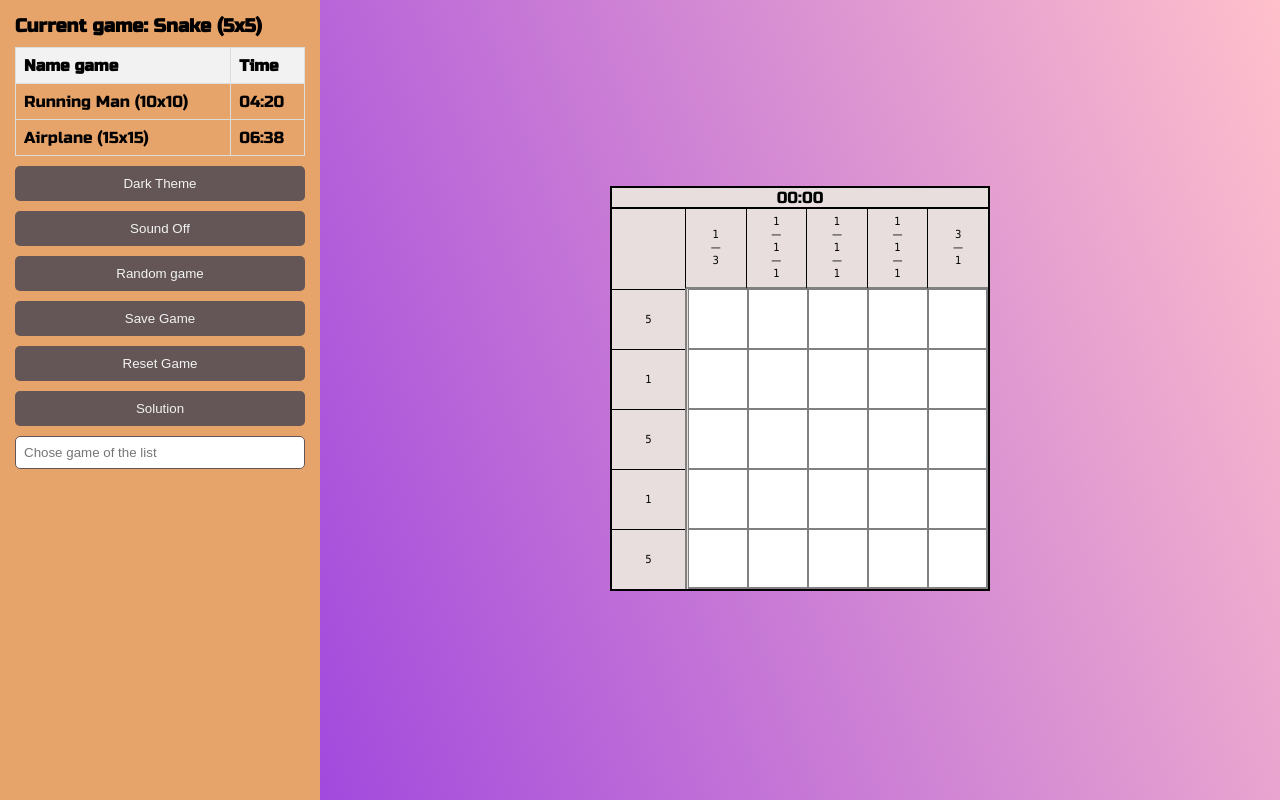
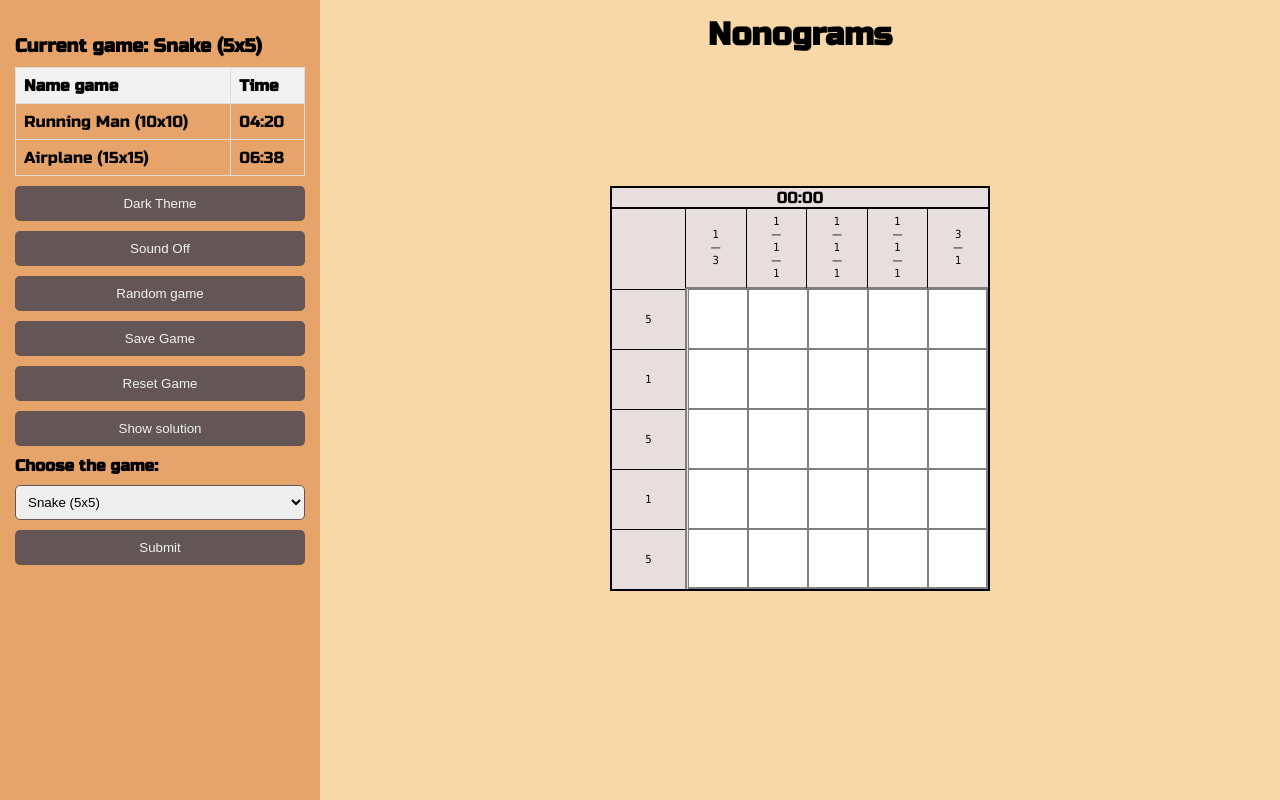
Before and after one commit to aoneban/nonograms, a website built with webpack: page nonograms/src/index.html in a window 1280 px wide. Built offline with nearby package versions, Linux system fonts and the light colour scheme; a web font is replaced by a local one.

Commit message:
fix: change the structure for choosing a new game

```diff
--- a/nonograms/src/index.js
+++ b/nonograms/src/index.js
@@ -22,12 +22,23 @@ function createInput() {
   const wrapper = document.createElement('div');
   wrapper.classList.add('input-wrapper');
 
-  const matrixValues = Object.keys(matrices);
+  const gameTitle = document.createElement('h4');
+  gameTitle.textContent = 'Choose the game:'
 
-  const input = document.createElement('input');
-  input.setAttribute('type', 'text');
-  input.setAttribute('placeholder', 'Chose game of the list');
+  const input = document.createElement('select');
   input.setAttribute('id', 'myInput');
+  const games = Object.keys(matrices)
+  games.forEach((elem) => {
+    const selectValue = document.createElement('option')
+    selectValue.setAttribute('name', elem);
+    selectValue.textContent = elem;
+    input.append(selectValue);
+  })
+
+  const buttonGame = document.createElement('button');
+  buttonGame.classList.add('btn');
+  buttonGame.textContent = 'Submit'
+  buttonGame.addEventListener('click', selectNewGame)
 
   const getResultGameFromLS = localStorage.getItem('savedResultsGameToTable');
 
@@ -85,7 +96,7 @@ function createInput() {
 
   const solutionGameButton = document.createElement('button');
   solutionGameButton.classList.add('btn');
-  solutionGameButton.textContent = 'Solution';
+  solutionGameButton.textContent = 'Show solution';
   solutionGameButton.addEventListener('click', showGameSolution);
 
   const resetGameButton = document.createElement('button');
@@ -118,18 +129,13 @@ function createInput() {
     saveGameButton,
     resetGameButton,
     solutionGameButton,
+    gameTitle,
     input,
+    buttonGame,
   );
 
   const matrixWrap = document.createElement('div');
   matrixWrap.setAttribute('id', 'myDropdown');
-
-  matrixValues.map((element) => {
-    const link = document.createElement('a');
-    link.style.display = 'block';
-    link.textContent = element;
-    matrixWrap.append(link);
-  });
 
   wrapper.append(matrixWrap);
   document.body.prepend(wrapper);
@@ -138,17 +144,10 @@ function createInput() {
 createInput();
 
 function handlerForInput() {
-  document.getElementById('myInput').addEventListener('click', function () {
-    document.getElementById('myDropdown').classList.add('class-block');
-  });
-
-  document.getElementById('myDropdown').addEventListener('click', function (event) {
-    if (event.target.tagName === 'A') {
-      nameGame = document.getElementById('myInput').value;
-      nameGame = event.target.textContent;
-      document.getElementById('myInput').placeholder = nameGame;
-      document.getElementById('curr-game').innerHTML = `Current game: ${nameGame}`;
-      document.getElementById('myDropdown').classList.remove('class-block');
+  const selectValue = document.getElementById('myInput');
+  selectValue.addEventListener('click', function () {
+    if (selectValue.value) {
+      nameGame = selectValue.value;
     }
   });
 }
@@ -156,6 +155,16 @@ function handlerForInput() {
 handlerForInput();
 
 choseNewGame();
+
+function selectNewGame() {
+  const chooseValue = document.getElementById('myInput');
+  const chooseGame = chooseValue.value;
+  removeElements();
+  const newGame = new GenerateGame(matrices[chooseGame]);
+  newGame.createGame(matrices[chooseGame]);
+  document.getElementById('curr-game').innerHTML = `Current game: ${chooseGame}`;
+  nameGame = chooseGame;
+}
 
 function choseRandomGame() {
   const matrixValues = Object.keys(matrices);
--- a/nonograms/src/modules/generateGame.js
+++ b/nonograms/src/modules/generateGame.js
@@ -88,6 +88,12 @@ export default class GenerateGame {
 
     const mainRoot = document.createElement('div');
     mainRoot.setAttribute('id', 'm-root');
+
+    const nameTitleGame = document.createElement('h1');
+    nameTitleGame.classList.add('title-game')
+    nameTitleGame.textContent = 'Nonograms';
+
+    mainRoot.append(nameTitleGame);
 
     const root = document.createElement('div');
     root.setAttribute('id', 'root');
@@ -268,7 +274,6 @@ function handlerClicks() {
       resultLength.push(item);
     }
   });
-  console.log(grayArray);
   if (resultLength.length === 0 && grayArray.length === 0) {
     generateSoundForWin();
     let nameGameToAlert = nameGameForModal(nameGame);
--- a/nonograms/src/styles/main.scss
+++ b/nonograms/src/styles/main.scss
@@ -1,6 +1,6 @@
 body {
   font-family: 'Russo One', sans-serif;
-  background: linear-gradient(70deg, blueviolet, pink);
+  background: #f8d8a8;
   height: 100vh;
   display: flex;
   flex-wrap: wrap-reverse;
@@ -13,9 +13,14 @@ body {
   color: white;
 }
 
-h1 {
-  position: absolute;
-  top: 30px;
+.title-game {
+  position: fixed;
+  top: 0;
+  display: block;
+  width: 100%;
+  text-align: center;
+  z-index: 0;
+  padding: 15px 0;
 }
 
 table {
@@ -57,6 +62,8 @@ th {
   width: 75%;
   display: flex;
   justify-content: center;
+  flex-direction: column;
+  align-items: center;
 }
 
 .btn {
@@ -418,12 +425,14 @@ th {
 }
 
 .input-wrapper {
+  position: relative;
   display: flex;
   flex-direction: column;
   gap: 10px;
   width: 25%;
   height: 100%;
-  padding: 15px;
+  padding: 35px 15px 15px 15px;
+  z-index: 1;
 }
 
 .input-wrapper,
```
